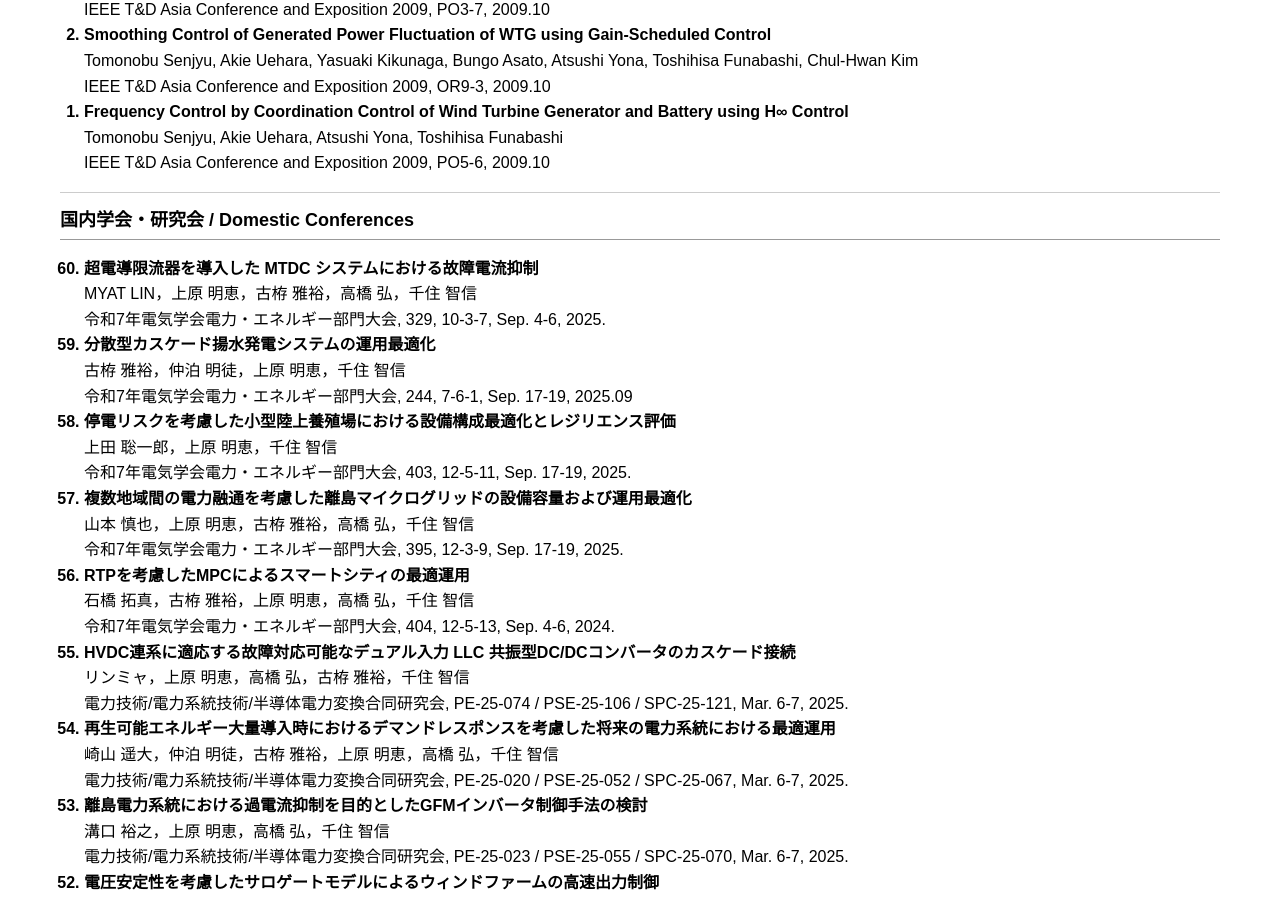
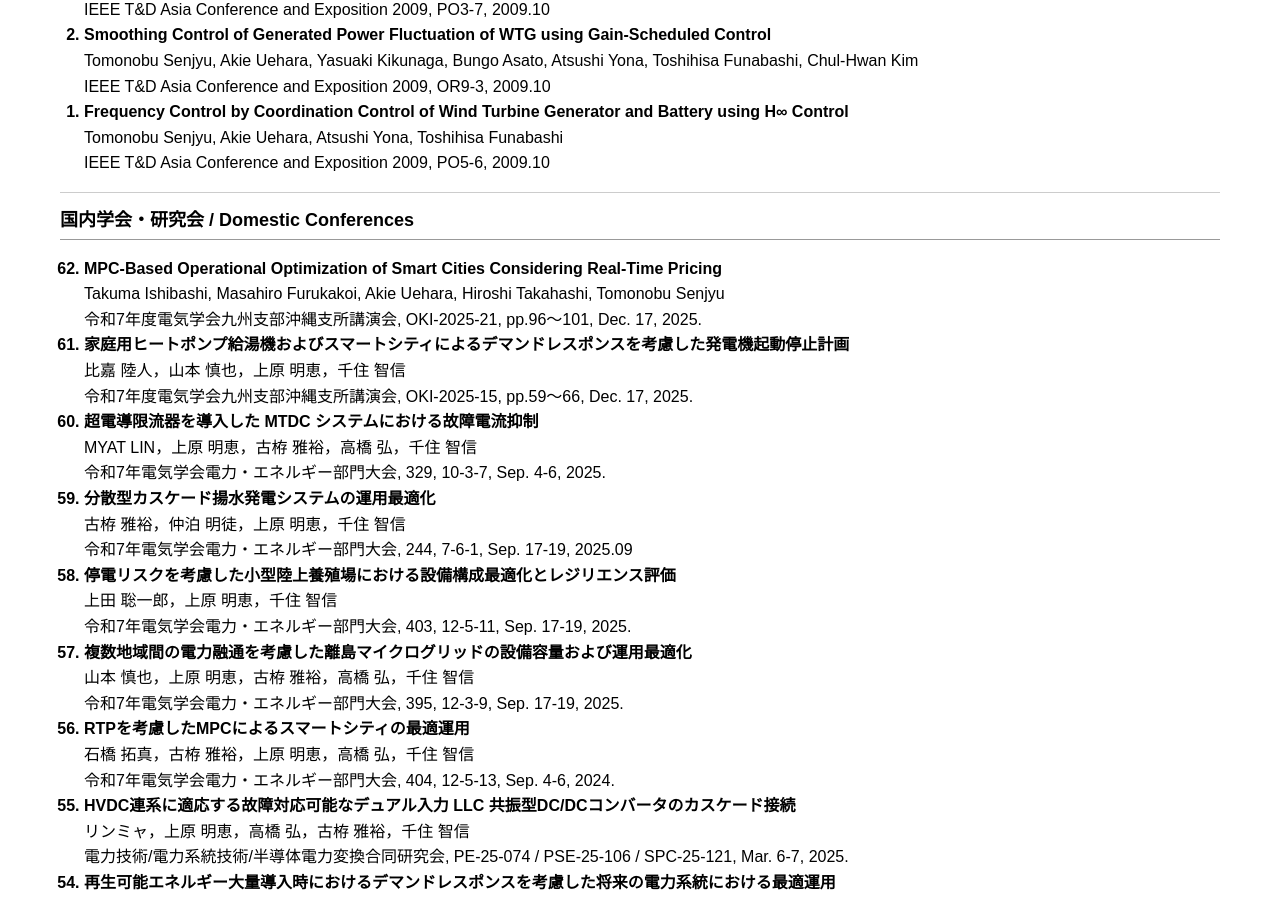
Before and after one commit to akieuehara/AkieUehara.github.io, a Jekyll site: the page built from publications.md, in a window 1280 px wide and 900 px high, scrolled down 5314 px. Built offline with Jekyll 4.4.1, drawn with Linux system fonts in a browser that asks for light colours; comment, search, counter and statistics services are not loaded.

Commit message:
Update publications.md

```diff
--- a/publications.md
+++ b/publications.md
@@ -430,7 +430,19 @@ IEEE T&D Asia Conference and Exposition 2009, PO5-6, 2009.10<br>
 
 ## 国内学会・研究会 / Domestic Conferences
 
-<ol reversed start="60">
+<ol reversed start="62">
+
+<li>
+<b>MPC-Based Operational Optimization of Smart Cities Considering Real-Time Pricing</b><br>
+Takuma Ishibashi, Masahiro Furukakoi, Akie Uehara, Hiroshi Takahashi, Tomonobu Senjyu<br>
+令和7年度電気学会九州支部沖縄支所講演会, OKI-2025-21, pp.96～101, Dec. 17, 2025.
+</li>
+
+<li>
+<b>家庭用ヒートポンプ給湯機およびスマートシティによるデマンドレスポンスを考慮した発電機起動停止計画</b><br>
+比嘉 陸人，山本 慎也，上原 明恵，千住 智信<br>
+令和7年度電気学会九州支部沖縄支所講演会, OKI-2025-15, pp.59～66, Dec. 17, 2025.
+</li>
 
 <li>
 <b>超電導限流器を導入した MTDC システムにおける故障電流抑制</b><br>
```
